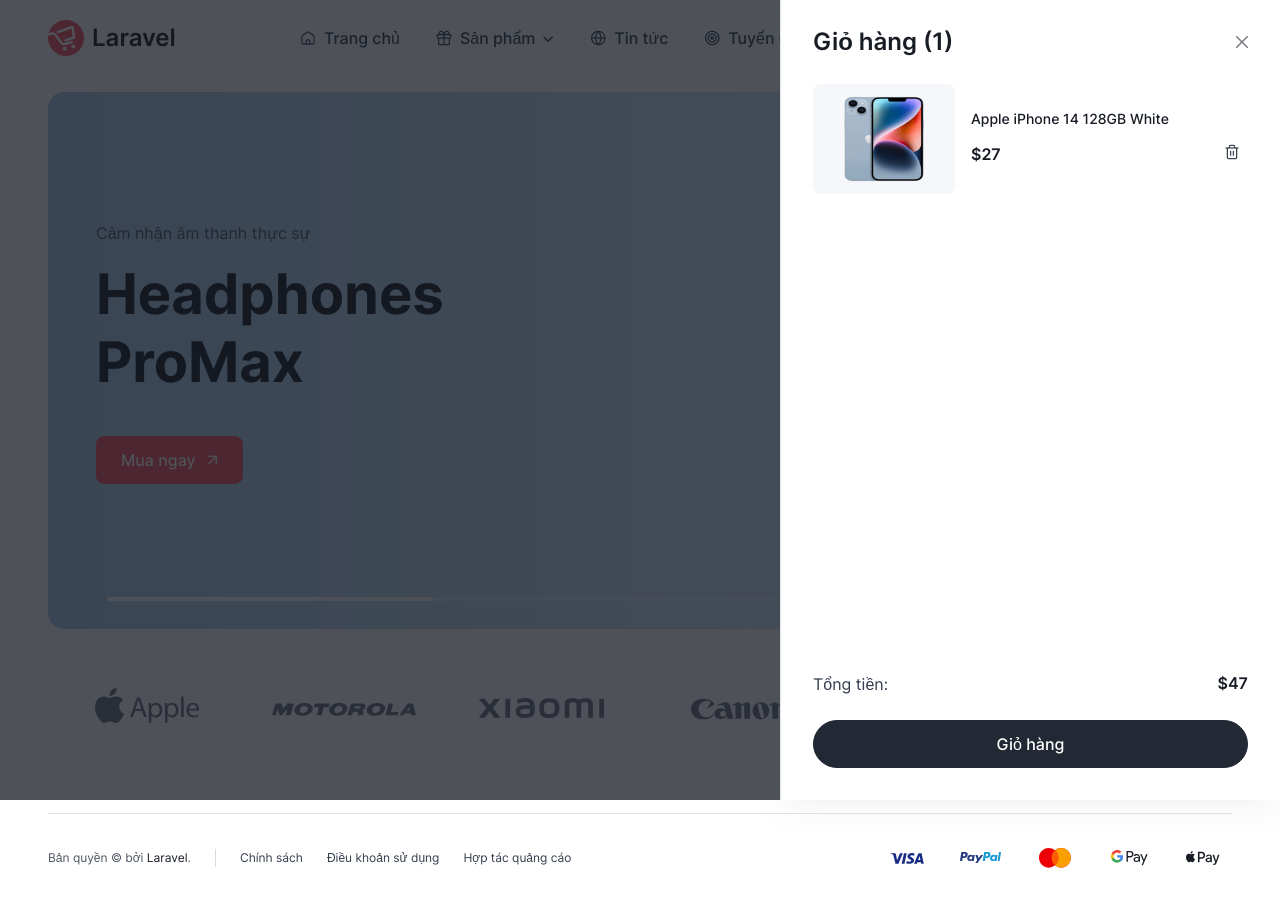
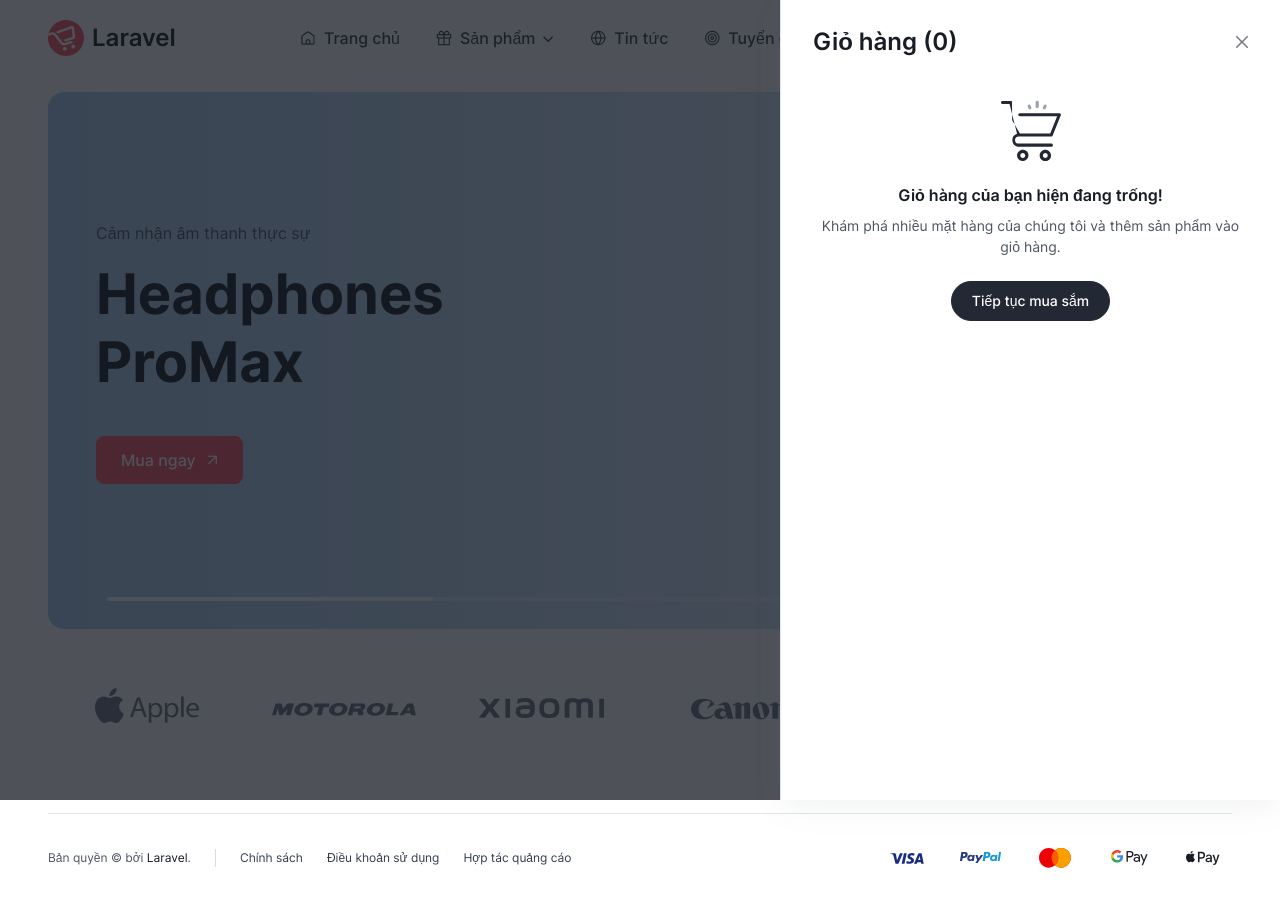
Before and after one commit to DTH235655-NGUYENTRUNGHIEU/larahop, a Laravel app: page / in a window 1280 px wide, after a click that opens the changed part. Run offline with Laravel 12, Linux system fonts and the light colour scheme; data that the repository does not hold is empty; some libraries are stand-ins or nearby versions.

Commit message:
resources/views/layouts/frontend.blade.php

```diff
--- a/resources/views/layouts/frontend.blade.php
+++ b/resources/views/layouts/frontend.blade.php
@@ -61,42 +61,53 @@
 		<!-- Header -->
 		<div class="offcanvas-header flex-column align-items-start py-3 pt-lg-4">
 			<div class="d-flex align-items-center justify-content-between w-100">
-				<h4 class="offcanvas-title" id="shoppingCartLabel">Giỏ hàng (1)</h4>
+				<h4 class="offcanvas-title" id="shoppingCartLabel">Giỏ hàng ({{ Cart::count() ?? 0 }})</h4>
 				<button type="button" class="btn-close" data-bs-dismiss="offcanvas"></button>
 			</div>
 		</div>
 
+		@if(Cart::count() > 0)
 			<!-- Items -->
 			<div class="offcanvas-body d-flex flex-column gap-4 pt-2">
 				<!-- Item -->
+				@foreach (Cart::content() as $value)
 					<div class="d-flex align-items-center">
 						<a class="flex-sm-shrink-0" href="#" style="width:142px">
 							<div class="ratio bg-body-tertiary rounded overflow-hidden" style="--cz-aspect-ratio:calc(110 / 142 * 100%)">
-						<img src="{{ asset('public/assets/img/shop/10.png') }}" alt="Thumbnail" />
+								<img src="{{ asset('storage/app/private/' . $value->options->image) }}" alt="Thumbnail" />
 							</div>
 						</a>
 						<div class="w-100 min-w-0 ps-3">
 							<h5 class="d-flex animate-underline mb-2">
-						<a class="d-block fs-sm fw-medium text-truncate animate-target" href="#">Apple iPhone 14 128GB White</a>
+								<a class="d-block fs-sm fw-medium text-truncate animate-target" href="#">{{ $value->name }}</a>
 							</h5>
 							<div class="d-flex align-items-center justify-content-between gap-1">
-						<div class="h6 mt-1 mb-0">$27</div>
-						<button type="button" class="btn btn-icon btn-sm flex-shrink-0 fs-sm" data-bs-toggle="tooltip" data-bs-custom-class="tooltip-sm" data-bs-title="Remove">
+								<div class="h6 mt-1 mb-0">{{ number_format($value->price, 0, ',', '.') }}<small>đ</small></div>
+								<a href="{{ route('frontend.giohang.xoa', ['row_id' => $value->rowId]) }}" class="btn btn-icon btn-sm flex-shrink-0 fs-sm" data-bs-toggle="tooltip" data-bs-custom-class="tooltip-sm" data-bs-title="Xóa khỏi giỏ">
 									<i class="ci-trash fs-base"></i>
-						</button>
+								</a>
 							</div>
 						</div>
 					</div>
+				@endforeach
 			</div>
 
 			<!-- Footer -->
 			<div class="offcanvas-header flex-column align-items-start">
 				<div class="d-flex align-items-center justify-content-between w-100 mb-3 mb-md-4">
 					<span class="text-light-emphasis">Tổng tiền:</span>
-				<span class="h6 mb-0">$47</span>
+					<span class="h6 mb-0">{{ Cart::priceTotal() }}<small>đ</small></span>
 				</div>
 				<a class="btn btn-lg btn-dark w-100 rounded-pill" href="{{ route('frontend.giohang') }}">Giỏ hàng</a>
 			</div>
+		@else
+			<div class="offcanvas-body text-center">
+				<svg class="d-block mx-auto mb-4" xmlns="http://www.w3.org/2000/svg" width="60" viewBox="0 0 29.5 30"><path class="text-body-tertiary" d="M17.8 4c.4 0 .8-.3.8-.8v-2c0-.4-.3-.8-.8-.8-.4 0-.8.3-.8.8v2c0 .4.3.8.8.8zm3.2.6c.4.2.8 0 1-.4l.4-.9c.2-.4 0-.8-.4-1s-.8 0-1 .4l-.4.9c-.2.4 0 .9.4 1zm-7.5-.4c.2.4.6.6 1 .4s.6-.6.4-1l-.4-.9c-.2-.4-.6-.6-1-.4s-.6.6-.4 1l.4.9z" fill="currentColor"/><path class="text-body-emphasis" d="M10.7 24.5c-1.5 0-2.8 1.2-2.8 2.8S9.2 30 10.7 30s2.8-1.2 2.8-2.8-1.2-2.7-2.8-2.7zm0 4c-.7 0-1.2-.6-1.2-1.2s.6-1.2 1.2-1.2 1.2.6 1.2 1.2-.5 1.2-1.2 1.2zm11.1-4c-1.5 0-2.8 1.2-2.8 2.8a2.73 2.73 0 0 0 2.8 2.8 2.73 2.73 0 0 0 2.8-2.8c0-1.6-1.3-2.8-2.8-2.8zm0 4c-.7 0-1.2-.6-1.2-1.2s.6-1.2 1.2-1.2 1.2.6 1.2 1.2-.6 1.2-1.2 1.2zM8.7 18h16c.3 0 .6-.2.7-.5l4-10c.2-.5-.2-1-.7-1H9.3c-.4 0-.8.3-.8.8s.4.7.8.7h18.3l-3.4 8.5H9.3L5.5 10 5.4.7 5.1.5 4.8.5h-4c-.5 0-.8.3-.8.7s.3.8.8.8h3.4l3.7 14.6a3.24 3.24 0 0 0-2.3 3.1C5.5 21.5 7 23 8.7 23h16c.4 0 .8-.3.8-.8s-.3-.8-.8-.8h-16a1.79 1.79 0 0 1-1.8-1.8c0-1 .9-1.6 1.8-1.6z" fill="currentColor"/></svg>
+				<h6 class="mb-2">Giỏ hàng của bạn hiện đang trống!</h6>
+				<p class="fs-sm mb-4">Khám phá nhiều mặt hàng của chúng tôi và thêm sản phẩm vào giỏ hàng.</p>
+				<a class="btn btn-dark rounded-pill" href="{{ route('frontend.home') }}">Tiếp tục mua sắm</a>
+			</div>
+		@endif
 	</div>
 
 	<!-- Navigation bar (Page header) -->
@@ -200,7 +211,7 @@
 
 				<!-- Cart button -->
 				<button type="button" class="btn btn-icon btn-lg fs-xl btn-outline-secondary position-relative border-0 rounded-circle animate-scale" data-bs-toggle="offcanvas" data-bs-target="#shoppingCart">
-					<span class="position-absolute top-0 start-100 badge fs-xs text-bg-primary rounded-pill mt-1 ms-n4 z-2" style="--cz-badge-padding-y:.25em; --cz-badge-padding-x:.42em">1</span>
+					<span class="position-absolute top-0 start-100 badge fs-xs text-bg-primary rounded-pill mt-1 ms-n4 z-2" style="--cz-badge-padding-y:.25em; --cz-badge-padding-x:.42em">{{ Cart::count() ?? 0 }}</span>
 					<i class="ci-shopping-bag animate-target me-1"></i>
 				</button>
 			</div>
@@ -249,7 +260,7 @@
 					</ul>
 					<div class="vr text-body-secondary opacity-25 mx-4 d-none d-md-inline-block order-md-2"></div>
 					<p class="fs-xs text-center text-lg-start mb-0 order-md-1">
-						Bản quyền &copy; bởi <span class="animate-underline"><a class="animate-target text-dark-emphasis text-decoration-none" href="#" target="_blank">{{ config('app.name', 'Laravel') }}</a></span>.
+						Bản quyền © bởi <span class="animate-underline"><a class="animate-target text-dark-emphasis text-decoration-none" href="#" target="_blank">{{ config('app.name', 'Laravel') }}</a></span>.
 					</p>
 				</div>
 			</div>
```
Lines whose indentation alone changed are shown as unchanged.
